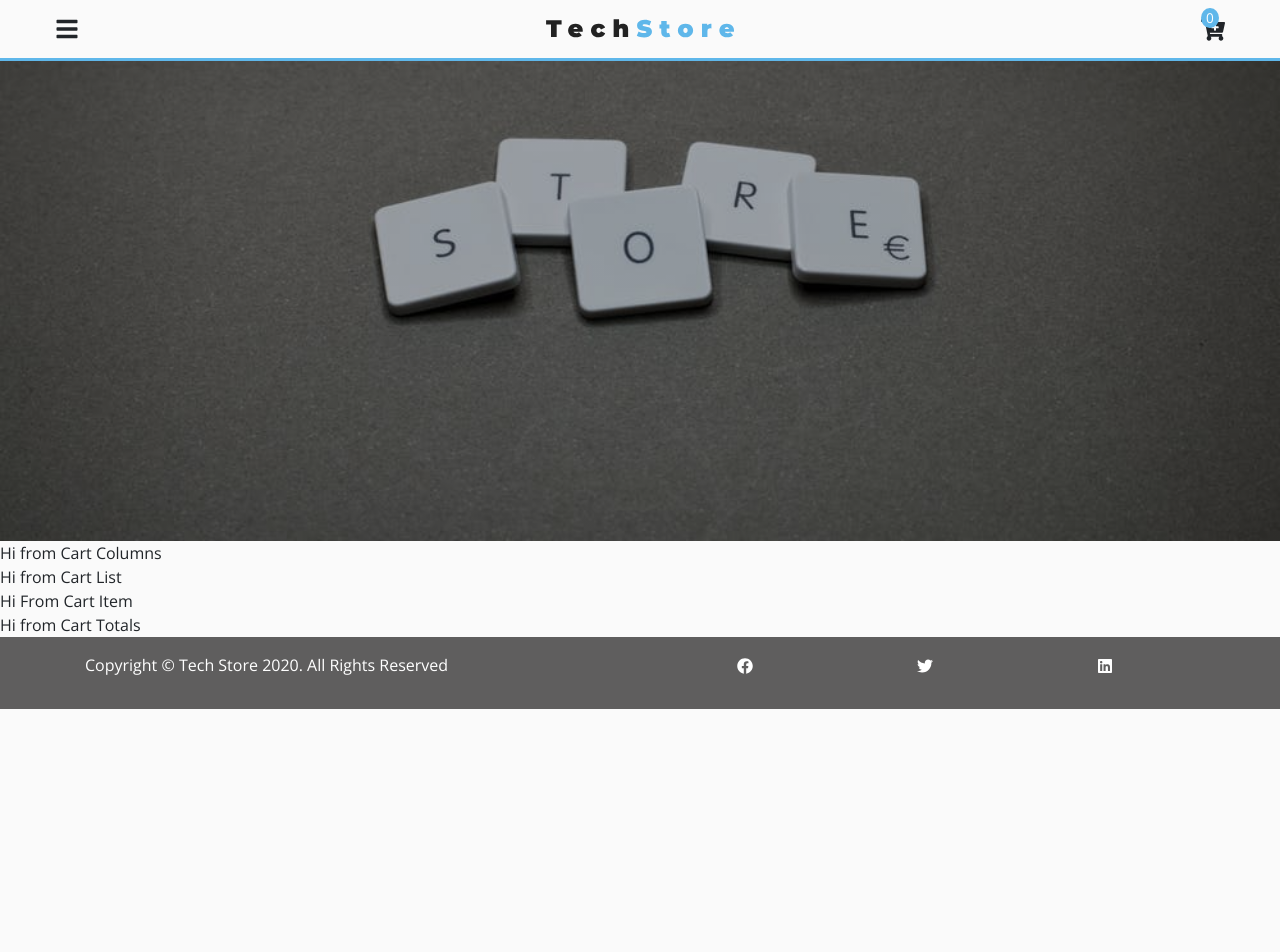
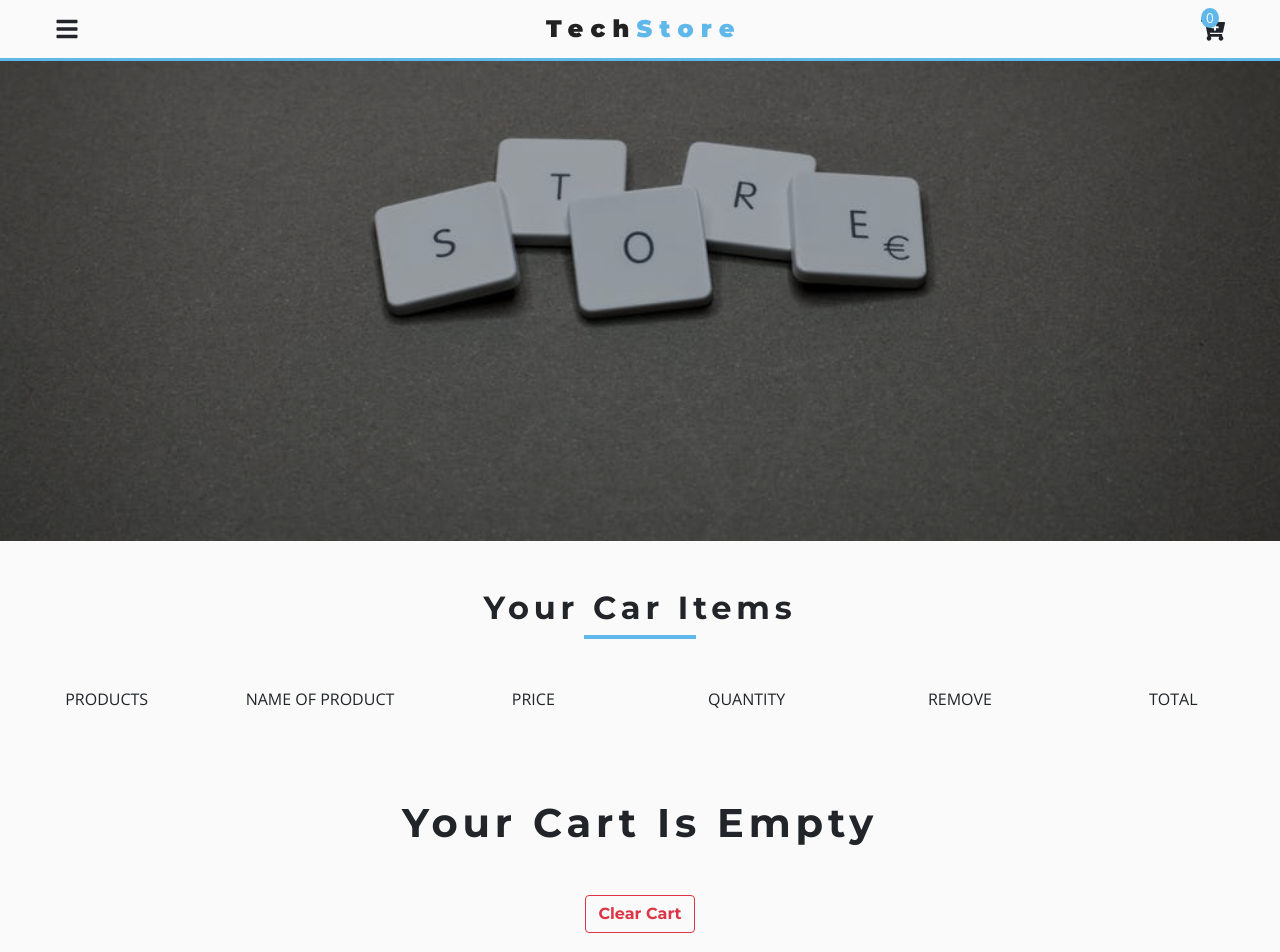
Before and after one commit to ajochope/tech-store, a React (Create React App) app: page /cart in a window 1280 px wide. Shown: the top 952 px of the page. Before the commit the page ends 800 px from the top, so only its background shows below. Built offline with nearby package versions, Linux system fonts and the light colour scheme.

Commit message:
new_mods_18:19:59

```diff
--- a/src/App.css
+++ b/src/App.css
@@ -45,3 +45,6 @@
   color: var(--primaryColor);
   outline-color: var(--darkGrey);
 }
+.cart-icon{
+  cursor: pointer;
+}
--- a/src/components/CartPage/Cart.js
+++ b/src/components/CartPage/Cart.js
@@ -6,10 +6,19 @@
 
 export default function Cart() {
     return (
-        <div>
+        <section className="py-5">
+            {/* Title */}
+            <div className="container">
+                <Title title="your car items" center></Title>
+            </div>
+            {/*Cart Columns */}
             <CartColumns></CartColumns>
+
+            {/* Cart List */}
             <CartList></CartList>
+
+            {/* Cart Totals */}
             <CartTotals></CartTotals>
-        </div>
+        </section>
     )
 }
--- a/src/components/CartPage/CartColumns.js
+++ b/src/components/CartPage/CartColumns.js
@@ -2,8 +2,44 @@
 
 export default function CartColumns() {
     return (
-        <div>
-            Hi from Cart Columns
+        <div className="container-fluid text-center d-none d-lg-block my-5">
+            <div className="row">
+                {/* Single Column */}
+                <div className="col-lg-2">
+                    <p className="text-uppercase">products</p>
+                </div>
+                {/* END Single Colum */}
+
+                {/* Single Column */}
+                <div className="col-lg-2">
+                    <p className="text-uppercase">name of product</p>
+                </div>
+                {/* END Single Colum */}
+
+                {/* Single Column */}
+                <div className="col-lg-2">
+                    <p className="text-uppercase">price</p>
+                </div>
+                {/* END Single Colum */}
+
+                {/* Single Column */}
+                <div className="col-lg-2">
+                    <p className="text-uppercase">quantity</p>
+                </div>
+                {/* END Single Colum */}
+
+                {/* Single Column */}
+                <div className="col-lg-2">
+                    <p className="text-uppercase">remove</p>
+                </div>
+                {/* END Single Colum */}
+
+                {/* Single Column */}
+                <div className="col-lg-2">
+                    <p className="text-uppercase">total</p>
+                </div>
+                {/* END Single Colum */}
+            </div>
         </div>
     )
 }
--- a/src/components/CartPage/CartItem.js
+++ b/src/components/CartPage/CartItem.js
@@ -1,9 +1,48 @@
-import React from 'react'
+import React from 'react';
+import { FaTrash, FaChevronCircleUp, FaChevronCircleDown } from 'react-icons/fa';
 
-export default function CartItem() {
+export default function CartItem({cartItem,increment,decrement,removeItem}) {
+    const {id,title,price,count,total,image} = cartItem;
     return (
-        <div>
-            Hi From Cart Item
+        <div className="row mt-5 mt-lg-0 text-capitalize text-center align-items-center">
+            {/* image */}
+            <div className="col-10 mx-auto col-lg-2 pb-2">
+                <img src={image} width="60" alt="product" className="img-fluid"></img>
+            </div>
+            {/* end of image */}
+            {/* title */}
+            <div className="col-10 mx-auto col-lg-2 pb-2">
+                <span className="d-lg-none">product :</span>
+                {title}
+            </div>
+            {/* end of title */}
+            {/* price */}
+            <div className="col-10 mx-auto col-lg-2 pb-2">
+                <span className="d-lg-none">price : $</span>
+                {price}
+            </div>
+            {/* end of price */}
+            {/* count control */}
+            <div className="col-10 mx-auto col-lg-2 my-2 my-lg-0">
+                <div className="d-flex justify-content-center">
+                    <div>
+                        <FaChevronCircleDown className="cart-icon text-primary" onClick={()=>decrement(id)}></FaChevronCircleDown>
+                        <span className="text-title text-muted mx-3">{count}</span>
+                        <FaChevronCircleUp className="cart-icon text-primary" onClick={()=>increment(id)}></FaChevronCircleUp>
+                    </div>
+                </div>
+            </div>
+            {/* end of count control */}
+            {/* remove item */}
+            <div className="col-10 mx-auto col-lg-2">
+                <FaTrash className="text-danger cart-icon" onClick={()=>(removeItem(id))}></FaTrash>
+            </div>
+            {/* end of remove item */}
+            {/* item total*/}
+            <div className="col-10 mxx-auto col-lg-2">
+                <strong className="text-muted">item total : ${total}</strong>
+            </div>
+            {/* end of item total*/}
         </div>
     )
 }
--- a/src/components/CartPage/CartList.js
+++ b/src/components/CartPage/CartList.js
@@ -1,11 +1,34 @@
 import React from 'react';
+import {ProductConsumer} from '../../context';
 import CartItem from './CartItem';
 
 export default function CartList() {
     return (
-        <div>
-            Hi from Cart List
-            <CartItem></CartItem>
+        <div className="container-fluid">
+            <div className="row">
+                <div className="col">
+                    <ProductConsumer>
+                        { value => {
+                            const {cart, increment, decrement, removeItem} = value;
+                            if(cart.length === 0){
+                                return <h1 className="text-title text-center my-4">your cart is empty</h1>
+                            }
+                            return(
+                                <>
+                                {cart.map(item => (
+                                    <CartItem key={item.id}
+                                        cartItem={item}
+                                        increment={increment}
+                                        decrement={decrement}
+                                        removeItem={removeItem}
+                                    />
+                                ))}
+                                </>
+                            );
+                        }}
+                    </ProductConsumer>
+                </div>
+            </div>
         </div>
     )
 }
--- a/src/components/CartPage/CartTotals.js
+++ b/src/components/CartPage/CartTotals.js
@@ -1,9 +1,25 @@
-import React from 'react'
+import React from 'react';
+import {ProductConsumer} from '../../context';
 
 export default function CartTotals() {
     return (
-        <div>
-            Hi from Cart Totals
+        <div className="container">
+            <div className="row">
+                <ProductConsumer>
+                { value => {
+                    const {clearCart, cartSubTotal, cartTax, cartTotal} = value;
+                    return (
+                        <div className="col text-title text-center my-4">
+                            <button className="btn btn-outline-danger text-capitalize mb-4"
+                                    onClick={clearCart}>clear cart</button>
+                            <h3>subtotal: ${cartSubTotal}</h3>
+                            <h3>tax: ${cartTax}</h3>
+                            <h3>total: ${cartTotal}</h3>
+                        </div>
+                    )
+                }}
+                </ProductConsumer>
+            </div>
         </div>
     )
 }
--- a/src/components/SideCart.js
+++ b/src/components/SideCart.js
@@ -13,7 +13,6 @@
                     <ul>
                         {cart.map(item => {
                             return (
-                                <>
                                 <li key={item.id} className="cart-item mb-4">
                                     <img width="35" src={`../${item.image}`} /* src={item.image} } */ alt="cart item"></img>
                                     <div className="mt-3">
@@ -21,12 +20,10 @@
                                         <h6 className="text-title text-capitalize">amount: {item.count}</h6>
                                     </div>
                                 </li>
-                                </>
                             )
                         })}
-
                     </ul>
-                    <h4 className="text-main text-capitalize">cart total: ${cartTotal}</h4>
+                    <h4 className="text-capitalize text-main">cart total: ${cartTotal}</h4>
                     <div className="text-center my-5">
                         <Link to="./cart" className="main-link">cart page</Link>
                     </div>
--- a/src/pages/CartPage.js
+++ b/src/pages/CartPage.js
@@ -1,12 +1,12 @@
 import React from 'react';
 import Hero from '../components/Hero';
-import CartBcg from '../images/storeBcg.jpeg';
+import cartBcg from '../images/storeBcg.jpeg';
 import CartSection from '../components/CartPage';
 
 export default function CartPage() {
     return (
         <>
-            <Hero img={CartBcg}></Hero>
+            <Hero img={cartBcg}></Hero>
             <CartSection></CartSection>
         </>
     )
```
Also changed, not shown: 14 other files (tests, documents, lock files or other folders). Lines whose indentation alone changed are shown as unchanged.
